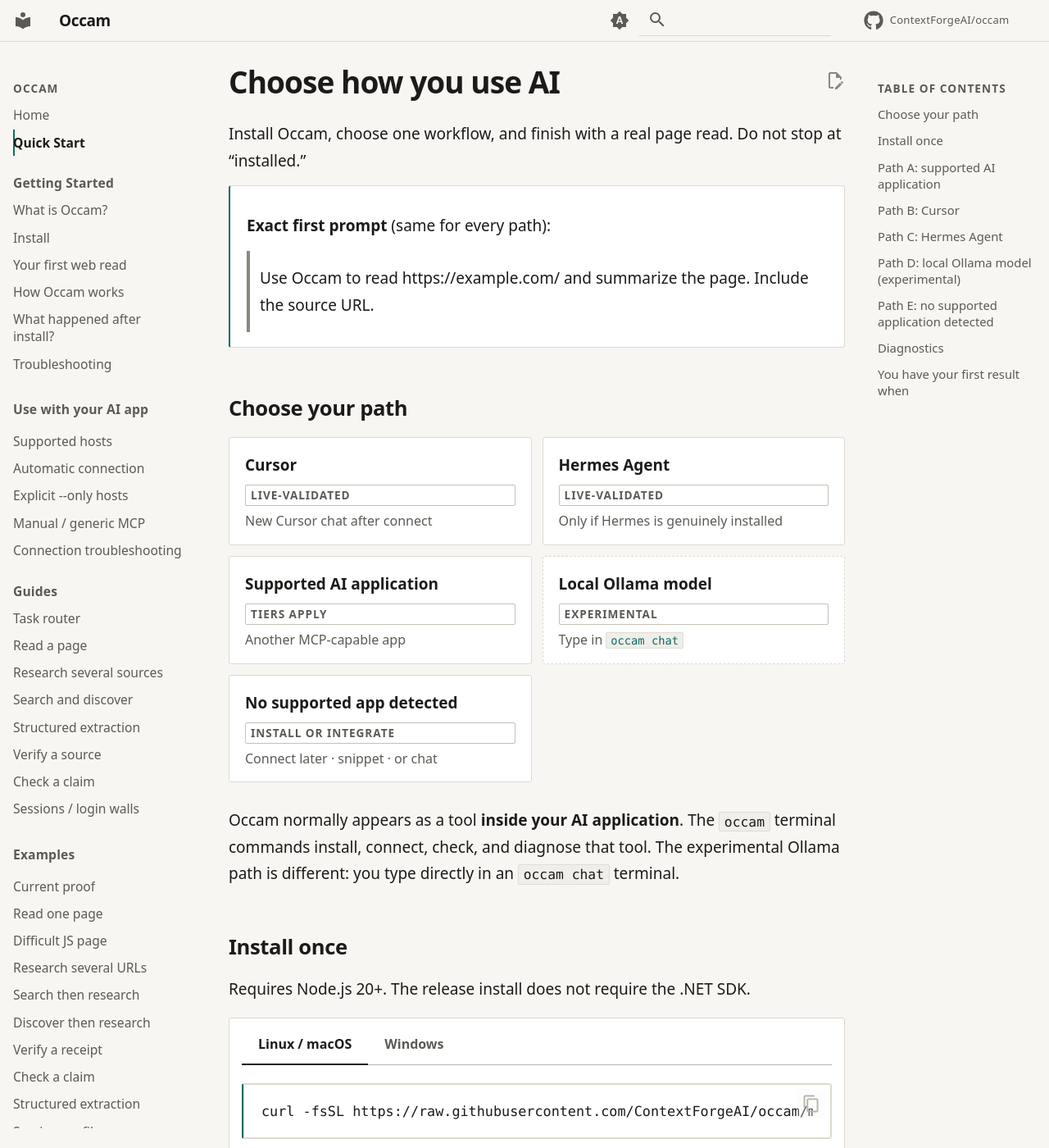
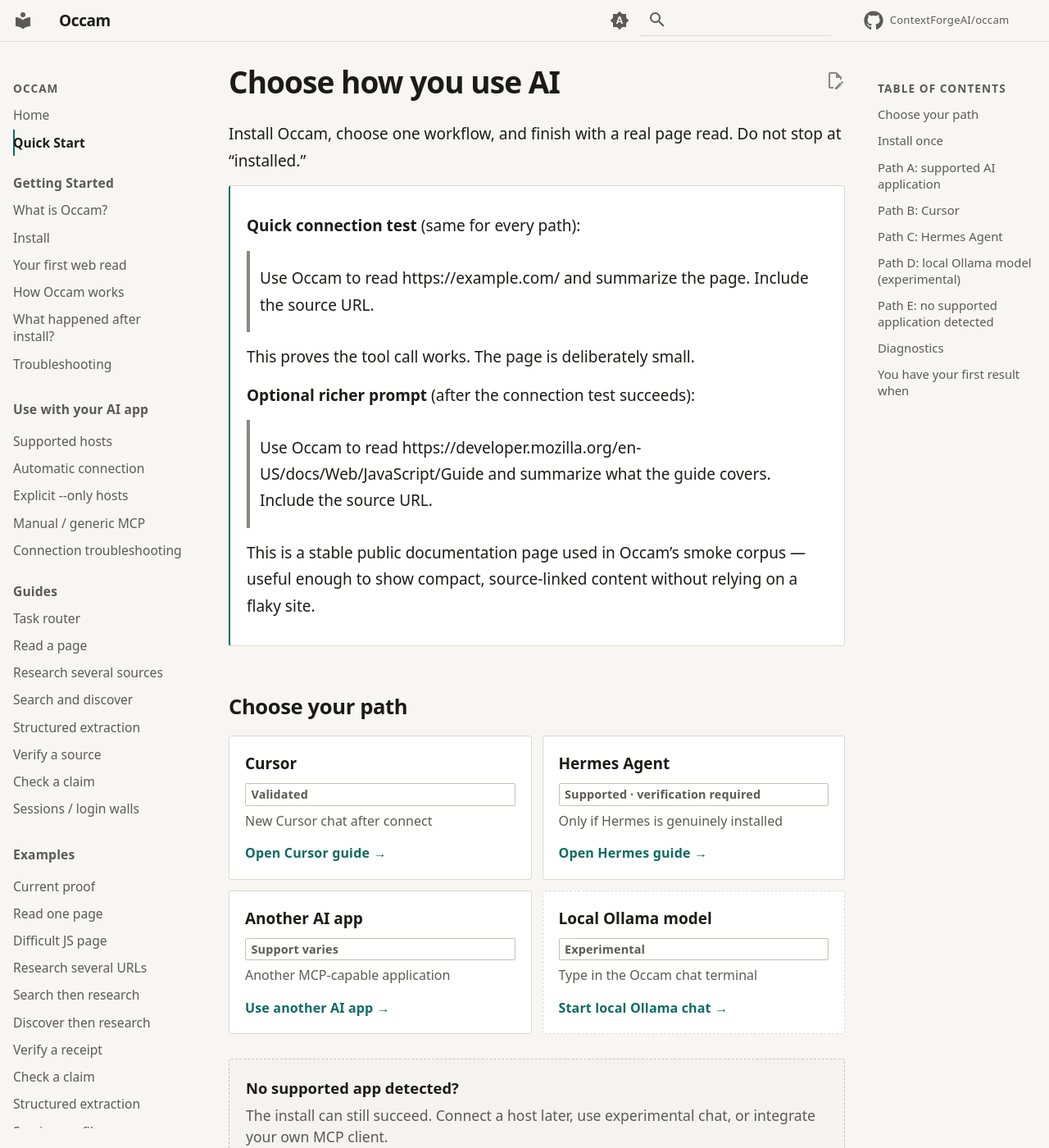
Before and after one commit to ContextForgeAI/occam, an MkDocs documentation site: the page built from docs/quick-start.md, in a window 1280 px wide and 1400 px high. Shown: the whole window at 82% size. Built offline with MkDocs 1.6.1 and Material for MkDocs 9.7.7, drawn with Linux system fonts in a browser that asks for light colours; comment, search, counter and statistics services are not loaded; some of the changed text lies outside the part shown.

Commit message:
docs: simplify actionable workflow selection
Use user-facing path badges, explicit card CTAs, a separate no-host recovery block, and a richer optional first prompt after the connection test.

````diff
--- a/docs/quick-start.md
+++ b/docs/quick-start.md
@@ -5,10 +5,20 @@
 
 <div class="oc-first-prompt" markdown="1">
 
-**Exact first prompt** (same for every path):
+**Quick connection test** (same for every path):
 
 > Use Occam to read https://example.com/ and summarize the page. Include the
 > source URL.
+
+This proves the tool call works. The page is deliberately small.
+
+**Optional richer prompt** (after the connection test succeeds):
+
+> Use Occam to read https://developer.mozilla.org/en-US/docs/Web/JavaScript/Guide
+> and summarize what the guide covers. Include the source URL.
+
+This is a stable public documentation page used in Occam’s smoke corpus — useful
+enough to show compact, source-linked content without relying on a flaky site.
 
 </div>
 
@@ -17,29 +27,34 @@
 <div class="oc-path-chooser" markdown="0">
   <a class="oc-path-card" href="#path-b-cursor">
     <span class="oc-path-card__name">Cursor</span>
-    <span class="oc-status oc-status--stable">Live-validated</span>
+    <span class="oc-status oc-status--friendly oc-status--stable">Validated</span>
     <span class="oc-path-card__hint">New Cursor chat after connect</span>
+    <span class="oc-path-card__cta">Open Cursor guide →</span>
   </a>
   <a class="oc-path-card" href="#path-c-hermes-agent">
     <span class="oc-path-card__name">Hermes Agent</span>
-    <span class="oc-status oc-status--stable">Live-validated</span>
+    <span class="oc-status oc-status--friendly oc-status--limited">Supported · verification required</span>
     <span class="oc-path-card__hint">Only if Hermes is genuinely installed</span>
+    <span class="oc-path-card__cta">Open Hermes guide →</span>
   </a>
   <a class="oc-path-card" href="#path-a-supported-ai-application">
-    <span class="oc-path-card__name">Supported AI application</span>
-    <span class="oc-status oc-status--limited">Tiers apply</span>
-    <span class="oc-path-card__hint">Another MCP-capable app</span>
+    <span class="oc-path-card__name">Another AI app</span>
+    <span class="oc-status oc-status--friendly oc-status--limited">Support varies</span>
+    <span class="oc-path-card__hint">Another MCP-capable application</span>
+    <span class="oc-path-card__cta">Use another AI app →</span>
   </a>
   <a class="oc-path-card oc-path-card--experimental" href="#path-d-local-ollama-model-experimental">
     <span class="oc-path-card__name">Local Ollama model</span>
-    <span class="oc-status oc-status--experimental">Experimental</span>
-    <span class="oc-path-card__hint">Type in <code>occam chat</code></span>
+    <span class="oc-status oc-status--friendly oc-status--experimental">Experimental</span>
+    <span class="oc-path-card__hint">Type in the Occam chat terminal</span>
+    <span class="oc-path-card__cta">Start local Ollama chat →</span>
   </a>
-  <a class="oc-path-card" href="#path-e-no-supported-application-detected">
-    <span class="oc-path-card__name">No supported app detected</span>
-    <span class="oc-status oc-status--advanced">Install or integrate</span>
-    <span class="oc-path-card__hint">Connect later · snippet · or chat</span>
-  </a>
+</div>
+
+<div class="oc-recovery" markdown="0">
+  <div class="oc-recovery__label">No supported app detected?</div>
+  <p class="oc-recovery__text">The install can still succeed. Connect a host later, use experimental chat, or integrate your own MCP client.</p>
+  <a class="oc-recovery__cta" href="#path-e-no-supported-application-detected">Open recovery options →</a>
 </div>
 
 Occam normally appears as a tool **inside your AI application**. The `occam`
@@ -96,10 +111,7 @@
 
 3. Follow the exact restart, reload, trust, or paste instruction in the result.
 4. Open a **new conversation** in the selected application.
-5. Type:
-
-    > Use Occam to read https://example.com/ and summarize the page. Include
-    > the source URL.
+5. Type the [quick connection test](#choose-how-you-use-ai) prompt.
 
 <div class="oc-qa" markdown="0">
   <div class="oc-qa__item">
@@ -127,7 +139,7 @@
 
 ## Path B: Cursor
 
-Cursor has a live-validated connection path, but a configuration write does not
+Cursor has a validated connection path, but a configuration write does not
 make an already-open chat reload its tools.
 
 1. Install Occam.
@@ -139,10 +151,7 @@
 
 3. Restart or reload Cursor if the connect result asks.
 4. Open a **new Cursor chat**.
-5. Type:
-
-    > Use Occam to read https://example.com/ and summarize the page. Include
-    > the source URL.
+5. Type the [quick connection test](#choose-how-you-use-ai) prompt.
 
 <div class="oc-qa" markdown="0">
   <div class="oc-qa__item">
@@ -167,6 +176,8 @@
 
 Hermes must be genuinely installed. A leftover configuration directory is not
 enough, and configuration alone does not prove that Hermes loaded Occam.
+Continue only when connect verification succeeds — do not treat Hermes as ready
+from a config write alone.
 
 1. Install Occam.
 2. Connect Hermes:
@@ -176,12 +187,10 @@
     ```
 
 3. Continue only if the result says Hermes is ready or gives a concrete
-   restart/session instruction.
+   restart/session instruction. If the result is **Not connected**, stop and use
+   another path.
 4. Open a **new Hermes conversation**.
-5. Type:
-
-    > Use Occam to read https://example.com/ and summarize the page. Include
-    > the source URL.
+5. Type the [quick connection test](#choose-how-you-use-ai) prompt.
 
 <div class="oc-qa" markdown="0">
   <div class="oc-qa__item">
@@ -220,11 +229,8 @@
     ```
 
 4. Select a tool-capable model or accept the offered default.
-5. At the `>` prompt, type:
-
-    > Use Occam to read https://example.com/ and summarize the page. Include
-    > the source URL.
-
+5. At the `>` prompt, type the [quick connection test](#choose-how-you-use-ai)
+   prompt.
 6. Type `/exit` to leave the chat.
 
 <div class="oc-qa" markdown="0">
@@ -285,7 +291,7 @@
   </div>
   <div class="oc-qa__item">
     <div class="oc-qa__q">What exactly do I type?</div>
-    <div class="oc-qa__a">Use the same <code>https://example.com/</code> first prompt at the top of this guide.</div>
+    <div class="oc-qa__a">Use the same quick connection test at the top of this guide.</div>
   </div>
   <div class="oc-qa__item">
     <div class="oc-qa__q">What should happen?</div>
````
